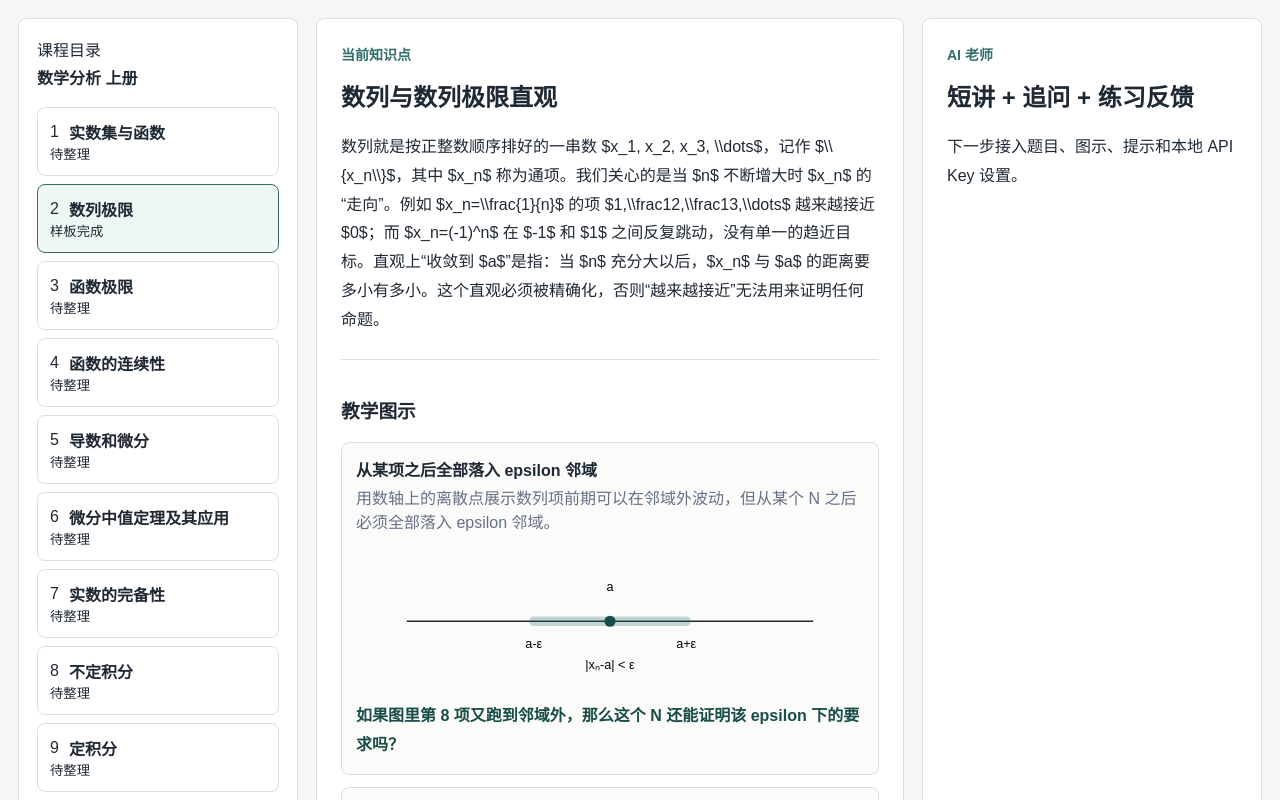
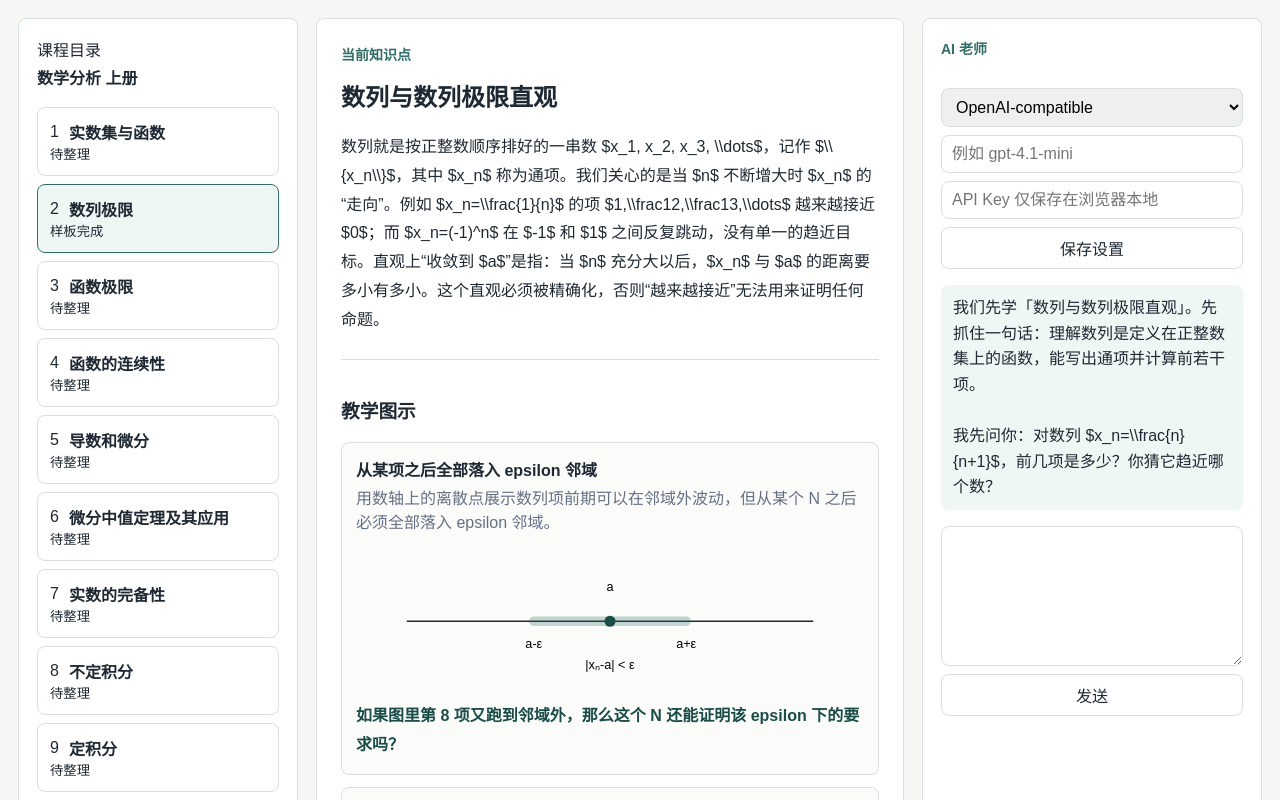
Before and after one commit to Xiaotian69/study-bench, a Next.js app: page / in a window 1280 px wide. Shown: the top 800 px of the page. Built offline with nearby package versions, Linux system fonts and the light colour scheme.

Commit message:
Add tutor panel and local model settings

```diff
--- a/app/globals.css
+++ b/app/globals.css
@@ -222,3 +222,52 @@ textarea {
   border-left: 3px solid var(--accent);
   background: #eef7f4;
 }
+
+.tutor-panel {
+  display: grid;
+  align-content: start;
+  gap: 16px;
+  padding: 18px;
+  background: var(--panel);
+  border: 1px solid var(--line);
+  border-radius: 8px;
+}
+
+.settings-grid {
+  display: grid;
+  gap: 8px;
+}
+
+input,
+select {
+  width: 100%;
+  padding: 9px 10px;
+  border: 1px solid var(--line);
+  border-radius: 8px;
+  font: inherit;
+}
+
+.message-list {
+  display: grid;
+  gap: 10px;
+}
+
+.message {
+  white-space: pre-wrap;
+  padding: 10px 12px;
+  border-radius: 8px;
+  line-height: 1.6;
+}
+
+.message.teacher {
+  background: #eef7f4;
+}
+
+.message.student {
+  background: #f7f2e8;
+}
+
+.tutor-form {
+  display: grid;
+  gap: 8px;
+}
--- a/app/page.tsx
+++ b/app/page.tsx
@@ -1,6 +1,7 @@
 import { CourseSidebar } from "@/components/course/CourseSidebar";
 import { ExercisePanel } from "@/components/course/ExercisePanel";
 import { LearningStepPanel } from "@/components/course/LearningStepPanel";
+import { TutorPanel } from "@/components/course/TutorPanel";
 import { loadMathAnalysisCourse } from "@/lib/course/loadCourse";
 import { getDiagramsForKnowledgePoint, getExercisesForKnowledgePoint, getFirstReadyKnowledgePoint } from "@/lib/course/selectors";
 
@@ -17,11 +18,7 @@ export default function HomePage() {
         <LearningStepPanel diagrams={diagrams} knowledgePoint={firstKnowledgePoint} />
         <ExercisePanel exercises={exercises} />
       </div>
-      <aside className="tutor-placeholder">
-        <p className="eyebrow">AI 老师</p>
-        <h2>短讲 + 追问 + 练习反馈</h2>
-        <p>下一步接入题目、图示、提示和本地 API Key 设置。</p>
-      </aside>
+      <TutorPanel knowledgePoint={firstKnowledgePoint} />
     </main>
   );
 }
--- /dev/null
+++ b/components/course/TutorPanel.tsx
@@ -0,0 +1,77 @@
+"use client";
+
+import { useEffect, useMemo, useState } from "react";
+import type { KnowledgePoint } from "@/lib/course/types";
+import { getDefaultTutorSettings, loadTutorSettings, saveTutorSettings } from "@/lib/progress/progressStore";
+import { buildLocalOpeningMessage } from "@/lib/tutor/localTutor";
+import type { TutorMessage, TutorSettings } from "@/lib/tutor/tutorTypes";
+
+export function TutorPanel({ knowledgePoint }: { knowledgePoint: KnowledgePoint }) {
+  const opening = useMemo(() => buildLocalOpeningMessage(knowledgePoint), [knowledgePoint]);
+  const [settings, setSettings] = useState<TutorSettings>(getDefaultTutorSettings);
+  const [draft, setDraft] = useState("");
+  const [messages, setMessages] = useState<TutorMessage[]>([{ id: "opening", role: "teacher", content: opening }]);
+
+  useEffect(() => {
+    setSettings(loadTutorSettings());
+  }, []);
+
+  return (
+    <aside className="tutor-panel">
+      <p className="eyebrow">AI 老师</p>
+      <div className="settings-grid">
+        <select
+          aria-label="模型供应商"
+          value={settings.provider}
+          onChange={(event) => setSettings({ ...settings, provider: event.target.value as TutorSettings["provider"] })}
+        >
+          <option value="openai-compatible">OpenAI-compatible</option>
+          <option value="gemini">Gemini</option>
+        </select>
+        <input
+          aria-label="模型名称"
+          onChange={(event) => setSettings({ ...settings, model: event.target.value })}
+          placeholder="例如 gpt-4.1-mini"
+          value={settings.model}
+        />
+        <input
+          aria-label="API Key"
+          onChange={(event) => setSettings({ ...settings, apiKey: event.target.value })}
+          placeholder="API Key 仅保存在浏览器本地"
+          type="password"
+          value={settings.apiKey}
+        />
+        <button onClick={() => saveTutorSettings(settings)} type="button">
+          保存设置
+        </button>
+      </div>
+      <div className="message-list">
+        {messages.map((message) => (
+          <div className={`message ${message.role}`} key={message.id}>
+            {message.content}
+          </div>
+        ))}
+      </div>
+      <form
+        className="tutor-form"
+        onSubmit={(event) => {
+          event.preventDefault();
+          if (!draft.trim()) return;
+          setMessages((current) => [
+            ...current,
+            { id: crypto.randomUUID(), role: "student", content: draft },
+            {
+              id: crypto.randomUUID(),
+              role: "teacher",
+              content: "我先按评分要点看你的回答。下一版会接入你选择的模型来细批。"
+            }
+          ]);
+          setDraft("");
+        }}
+      >
+        <textarea aria-label="向 AI 老师回答" onChange={(event) => setDraft(event.target.value)} value={draft} />
+        <button type="submit">发送</button>
+      </form>
+    </aside>
+  );
+}
--- /dev/null
+++ b/lib/progress/progressStore.ts
@@ -0,0 +1,28 @@
+import type { TutorSettings } from "@/lib/tutor/tutorTypes";
+
+const settingsKey = "ai-math-tutor-settings";
+
+export function getDefaultTutorSettings(): TutorSettings {
+  return { provider: "openai-compatible", model: "", apiKey: "" };
+}
+
+export function loadTutorSettings(): TutorSettings {
+  if (typeof window === "undefined") {
+    return getDefaultTutorSettings();
+  }
+
+  const raw = window.localStorage.getItem(settingsKey);
+  if (!raw) {
+    return getDefaultTutorSettings();
+  }
+
+  try {
+    return JSON.parse(raw) as TutorSettings;
+  } catch {
+    return getDefaultTutorSettings();
+  }
+}
+
+export function saveTutorSettings(settings: TutorSettings) {
+  window.localStorage.setItem(settingsKey, JSON.stringify(settings));
+}
--- /dev/null
+++ b/lib/tutor/localTutor.ts
@@ -0,0 +1,6 @@
+import type { KnowledgePoint } from "@/lib/course/types";
+
+export function buildLocalOpeningMessage(knowledgePoint: KnowledgePoint): string {
+  const firstQuestion = knowledgePoint.socraticQuestions[0] ?? "你能先说说这个知识点的核心想法吗？";
+  return `我们先学「${knowledgePoint.title}」。先抓住一句话：${knowledgePoint.learningGoals[0]}\n\n我先问你：${firstQuestion}`;
+}
--- /dev/null
+++ b/lib/tutor/tutorTypes.ts
@@ -0,0 +1,13 @@
+export type TutorMode = "explain" | "ask" | "grade" | "hint" | "mastery";
+
+export interface TutorMessage {
+  id: string;
+  role: "teacher" | "student";
+  content: string;
+}
+
+export interface TutorSettings {
+  provider: "openai-compatible" | "gemini";
+  model: string;
+  apiKey: string;
+}
```
